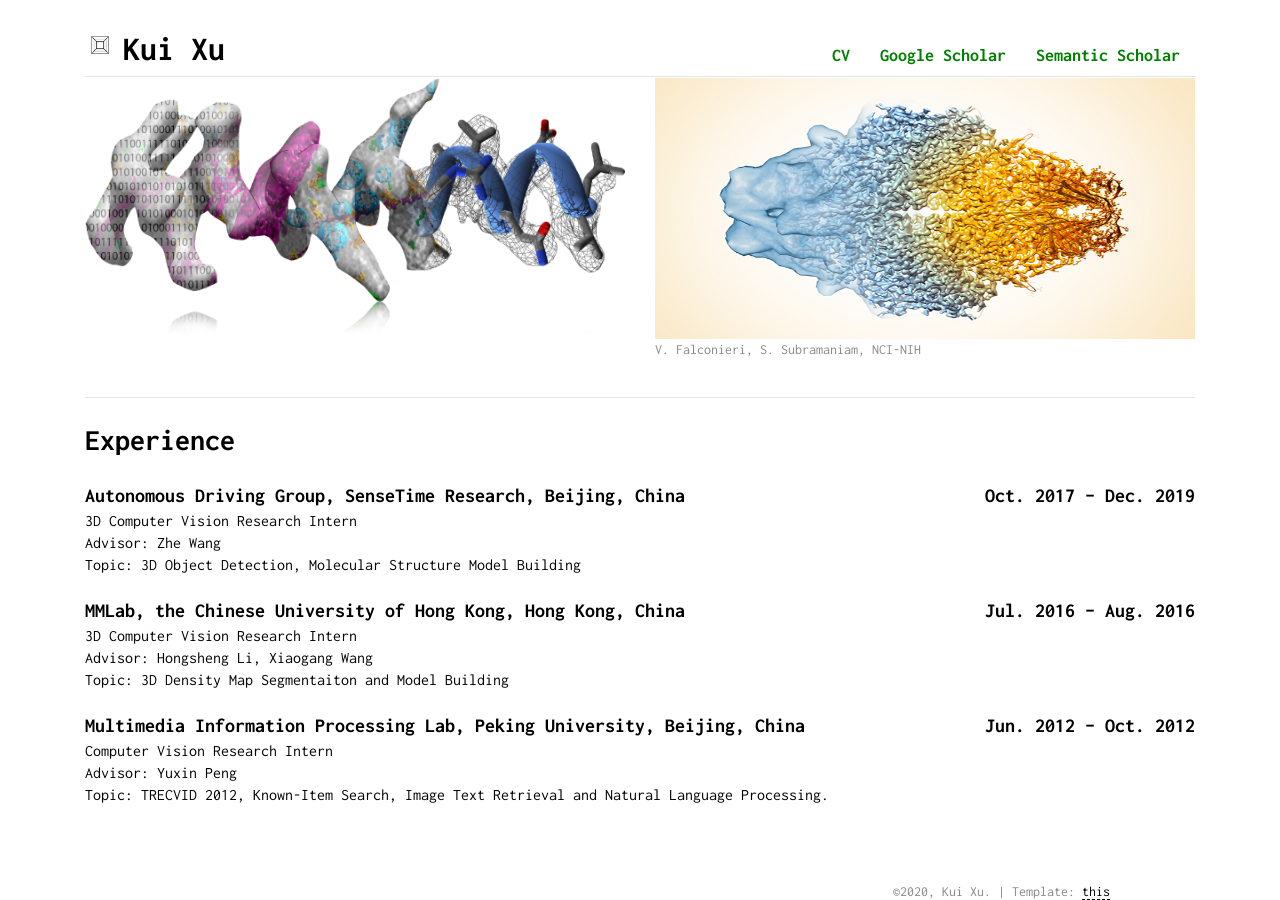
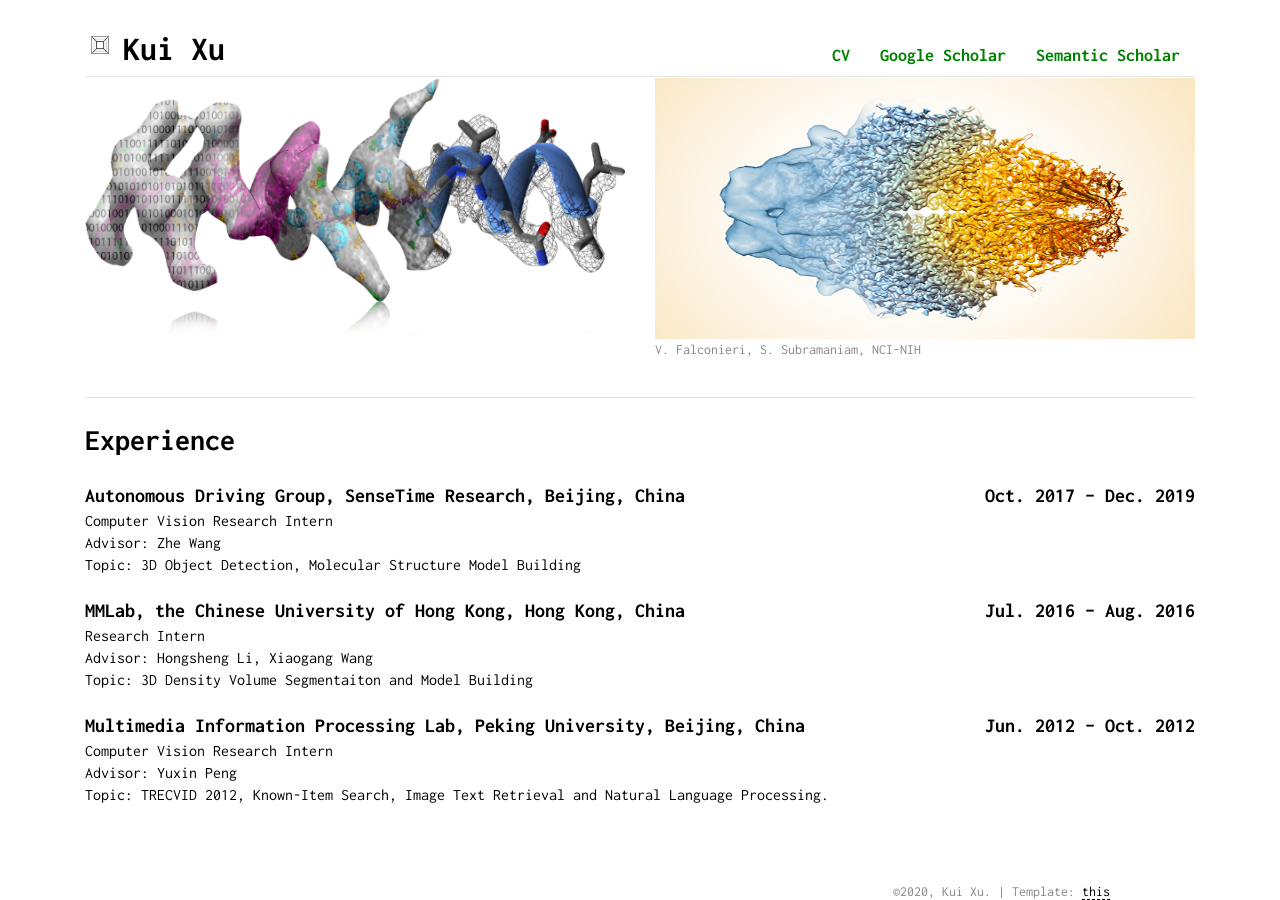
Before and after one commit to kuixu/kuixu.github.io, a Jekyll site: the page index.html, which Jekyll copies as it is, in a window 1280 px wide and 900 px high, scrolled down 3616 px. Built offline with Jekyll 4.4.1, drawn with Linux system fonts in a browser that asks for light colours; nearby versions of some CDN libraries; comment, search, counter and statistics services are not loaded.

Commit message:
refine bio

```diff
--- a/index.html
+++ b/index.html
@@ -595,7 +595,7 @@ code are available at <a href="https://github.com/kuixu/VRmol">VRmol</a>.<br />
           Autonomous Driving Group, SenseTime Research, Beijing, China<div class="exp-time">Oct. 2017 – Dec. 2019</div>
         </div>
         <span class="project-description">
-          3D Computer Vision Research Intern</br>
+          Computer Vision Research Intern</br>
           Advisor: Zhe Wang</br>
           Topic: 3D Object Detection, Molecular Structure Model Building
         </span>
@@ -612,9 +612,9 @@ code are available at <a href="https://github.com/kuixu/VRmol">VRmol</a>.<br />
           MMLab, the Chinese University of Hong Kong, Hong Kong, China<div class="exp-time">Jul. 2016 – Aug. 2016</div>
         </div>
         <span class="project-description">
-          3D Computer Vision Research Intern</br>
+          Research Intern</br>
           Advisor: Hongsheng Li, Xiaogang Wang</br>
-          Topic: 3D Density Map Segmentaiton and Model Building
+          Topic: 3D Density Volume Segmentaiton and Model Building
         </span>
       </div>
 
```
